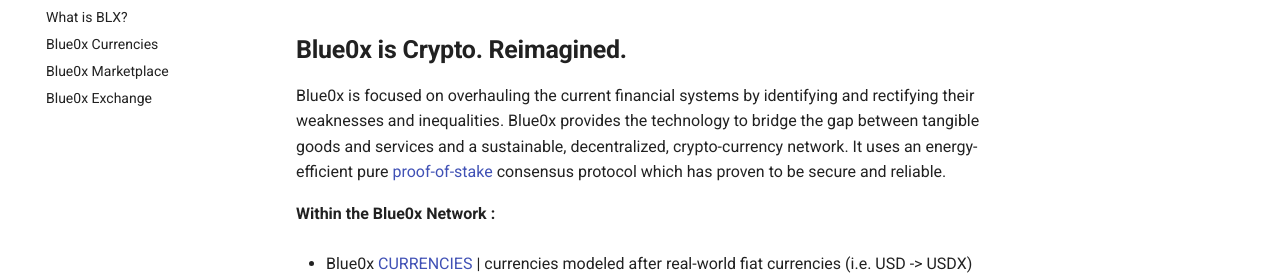
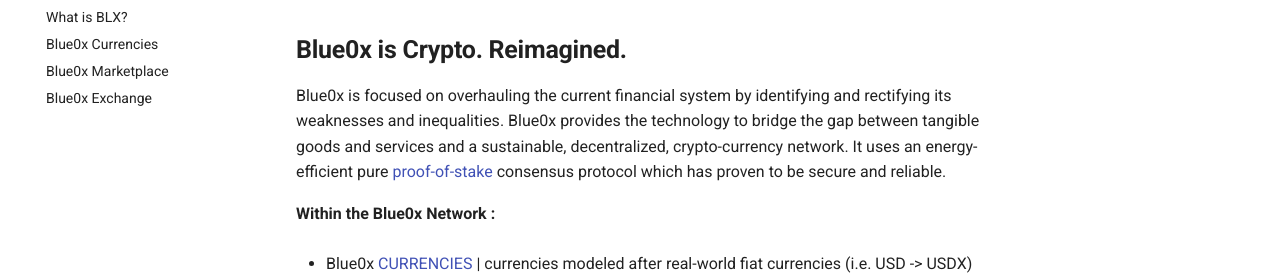
Before and after one commit to theBlue0x/docs, an MkDocs documentation site: the page built from docs/learn_more/index.md, in a window 1280 px wide. Shown: the part 196-474 px from the top of the page. Built offline with MkDocs 1.6.1 and Material for MkDocs 9.7.7, drawn with Linux system fonts in a browser that asks for light colours.

Commit message:
Update index.md

```diff
--- a/docs/learn_more/index.md
+++ b/docs/learn_more/index.md
@@ -1,6 +1,6 @@
 ## **Blue0x is Crypto. Reimagined.** ##
 
-Blue0x is focused on overhauling the current financial systems by identifying and rectifying their weaknesses and inequalities.  Blue0x provides the technology to bridge the gap between tangible goods and services and a sustainable, decentralized, crypto-currency network. It uses an energy-efficient pure [proof-of-stake](https://en.wikipedia.org/wiki/Proof_of_stake) consensus protocol which has proven to be secure and reliable.
+Blue0x is focused on overhauling the current financial system by identifying and rectifying its weaknesses and inequalities.  Blue0x provides the technology to bridge the gap between tangible goods and services and a sustainable, decentralized, crypto-currency network. It uses an energy-efficient pure [proof-of-stake](https://en.wikipedia.org/wiki/Proof_of_stake) consensus protocol which has proven to be secure and reliable.
 
 
 **Within the Blue0x Network :**
```
